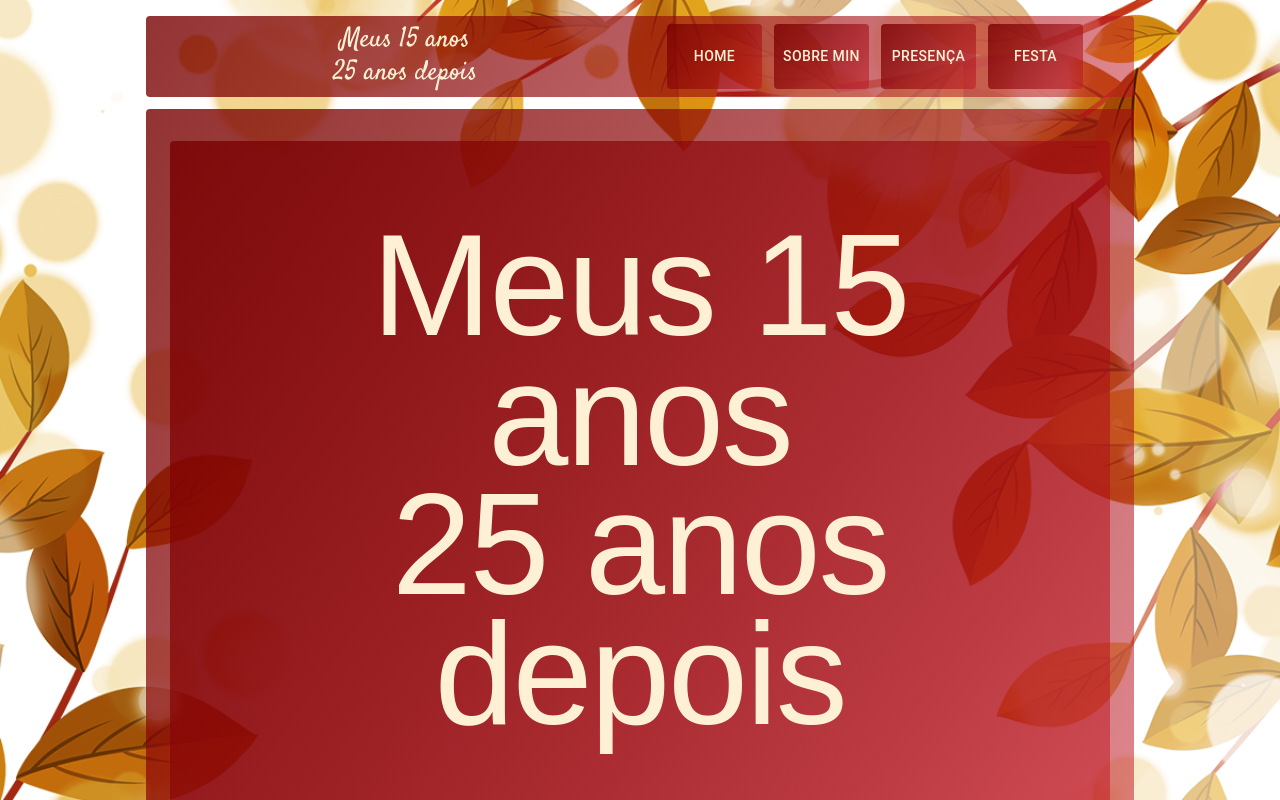
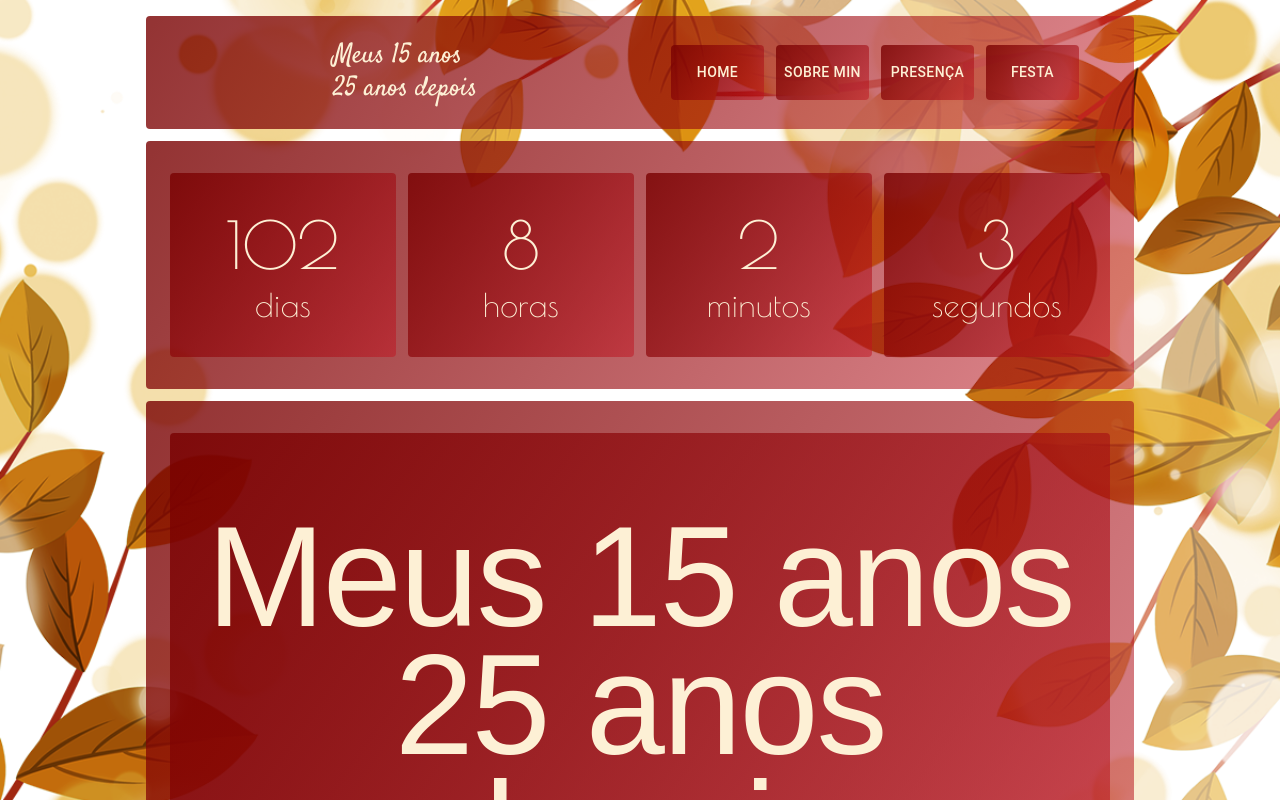
Before and after one commit to SidneyESSJr/meus-15-anos-25-anos-depois, a Next.js app: page / in a window 1280 px wide. Shown: the top 800 px of the page. Built offline with nearby package versions, Linux system fonts and the light colour scheme; a web font is replaced by a local one.

Commit message:
style: ajusta a responsividade do layout

```diff
--- a/src/app/components/header/header-frame.tsx
+++ b/src/app/components/header/header-frame.tsx
@@ -11,8 +11,7 @@ const HeaderFrameComponent = styled(
   gridTemplateColumns: "1fr 1fr",
   [theme.breakpoints.down("sm")]: {
     gridTemplateColumns: "1fr",
-    rowGap: Root.gapM,
-    padding: Root.gapL
+    padding: 0,
   },
 }));
 
--- a/src/app/components/header/header.tsx
+++ b/src/app/components/header/header.tsx
@@ -3,35 +3,40 @@ import NavButtonFrame from "../nav-button/nav-button-frame";
 import HeaderFrame from "./header-frame";
 import { Root } from "@/theme/globals";
 import Link from "next/link";
+import Image from "next/image";
+import NavContentFrame from "../nav-button/nav-content-frame";
 
 export default function Header() {
   return (
     <HeaderFrame>
-      <Box sx={{ textAlign: "center" }}>
+
+      <Box sx={{ margin: "auto", padding: "1rem" }}>
         <Typography variant="h2">Meus 15 anos</Typography>
         <Typography variant="h2">25 anos depois</Typography>
       </Box>
-      <Box
-        component={"nav"}
-        sx={{
-          display: "flex",
-          columnGap: Root.gapM,
-          justifyContent: "center",
-        }}
-      >
+
+      <NavContentFrame>
         <NavButtonFrame>
-          <Link href={""}>Home</Link>
+          <Link href={""}>
+            <Typography variant="button">Home</Typography>
+          </Link>
         </NavButtonFrame>
         <NavButtonFrame>
-          <Link href={""}>Sobre min</Link>
+          <Link href={""}>
+            <Typography variant="button">Sobre min</Typography>
+          </Link>
         </NavButtonFrame>
         <NavButtonFrame>
-          <Link href={""}>Presença</Link>
+          <Link href={""}>
+            <Typography variant="button">Presença</Typography>
+          </Link>
         </NavButtonFrame>
         <NavButtonFrame>
-          <Link href={""}>Festa</Link>
+          <Link href={""}>
+            <Typography variant="button">Festa</Typography>
+          </Link>
         </NavButtonFrame>
-      </Box>
+      </NavContentFrame>
     </HeaderFrame>
   );
 }
--- a/src/app/components/home/home-banner/banner.tsx
+++ b/src/app/components/home/home-banner/banner.tsx
@@ -7,35 +7,13 @@ import { theme } from "@/theme/theme";
 
 export default function Banner() {
   return (
-    <Container sx={{ padding: "2rem" }}>
+    <Container sx={{ padding: "2rem",   [theme.breakpoints.down("xs")]: {
+      padding: '.75rem'
+    }}}>
       <BannerFrame>
-        <Typography
-          variant="h1"
-          sx={{
-            [theme.breakpoints.down("md")]: {
-              fontSize: "7rem",
-            },
-            [theme.breakpoints.down("sm")]: {
-              fontSize: "5rem",
-            },
-          }}
-        >
-          Meus 15 anos
-        </Typography>
+        <Typography variant="h1">Meus 15 anos</Typography>
 
-        <Typography
-          variant="h1"
-          sx={{
-            [theme.breakpoints.down("md")]: {
-              fontSize: "7rem",
-            },
-            [theme.breakpoints.down("sm")]: {
-              fontSize: "5rem",
-            },
-          }}
-        >
-          25 anos depois
-        </Typography>
+        <Typography variant="h1">25 anos depois</Typography>
       </BannerFrame>
     </Container>
   );
--- a/src/app/components/home/home-display/display-frame.tsx
+++ b/src/app/components/home/home-display/display-frame.tsx
@@ -18,13 +18,11 @@ const DisplayFrameComponent = styled(
   gridTemplateColumns: "1fr 1fr 1fr 1fr",
   columnGap: Root.gapM,
   padding: Root.gapXl,
-  fontFamily: poiretOne.style.fontFamily,
-  fontSize: '6rem',
+
   textAlign: "center",
-  [theme.breakpoints.down("sm")]: {
-    gridTemplateColumns: "1fr",
-    fontSize: '6rem',
-    rowGap: Root.gapS
+  [theme.breakpoints.down("xs")]: {
+    columnGap: Root.gapS,
+    padding: Root.gapM,
   },
 }));
 
--- a/src/app/components/home/home-display/display.tsx
+++ b/src/app/components/home/home-display/display.tsx
@@ -1,12 +1,12 @@
 "use client";
 
+import { Typography } from "@mui/material";
 import Countdown from "react-countdown";
+import DisplayCounterFrame from "./display-couter-frame";
 import DisplayFrame from "./display-frame";
-import DisplayCounterFrame from "./display-couter-frame";
-import { Typography } from "@mui/material";
 
 export default function Display() {
-  const eventDate = new Date(2024, 8, 30, 21, 0, 0);
+  const eventDate = new Date(2024, 7, 31, 21, 0, 0);
 
   return (
     <DisplayFrame>
@@ -16,10 +16,10 @@ export default function Display() {
           intervalDelay={0}
           precision={3}
           renderer={({ days }) => {
-            return <span>{days}</span>;
+            return <Typography variant="h3">{days}</Typography>;
           }}
         ></Countdown>
-        <Typography variant="h4">Dias</Typography>
+        <Typography variant="h4">dias</Typography>
       </DisplayCounterFrame>
       <DisplayCounterFrame>
         <Countdown
@@ -27,10 +27,10 @@ export default function Display() {
           intervalDelay={0}
           precision={3}
           renderer={({ hours }) => {
-            return <span>{hours}</span>;
+            return <Typography variant="h3">{hours}</Typography>;
           }}
         ></Countdown>
-        <Typography variant="h4">Horas</Typography>
+        <Typography variant="h4">horas</Typography>
       </DisplayCounterFrame>
       <DisplayCounterFrame>
         <Countdown
@@ -38,10 +38,10 @@ export default function Display() {
           intervalDelay={0}
           precision={3}
           renderer={({ minutes }) => {
-            return <span>{minutes}</span>;
+            return <Typography variant="h3">{minutes}</Typography>;
           }}
         ></Countdown>
-        <Typography variant="h4">Minutos</Typography>
+        <Typography variant="h4">minutos</Typography>
       </DisplayCounterFrame>
       <DisplayCounterFrame>
         <Countdown
@@ -49,10 +49,10 @@ export default function Display() {
           intervalDelay={0}
           precision={3}
           renderer={({ seconds }) => {
-            return <span>{seconds}</span>;
+            return <Typography variant="h3">{seconds}</Typography>;
           }}
         ></Countdown>
-        <Typography variant="h4">Segundos</Typography>
+        <Typography variant="h4">segundos</Typography>
       </DisplayCounterFrame>
     </DisplayFrame>
   );
--- a/src/app/components/nav-button/nav-button-frame.tsx
+++ b/src/app/components/nav-button/nav-button-frame.tsx
@@ -11,8 +11,10 @@ const NavButtonFrameComponent = styled(
   background: `linear-gradient(${Root.backgroundColor})`,
   color: Root.textConstrast,
   padding: Root.insidePadding,
+  marginBlock: "auto",
   "&:hover": { backgroundColor: Root.primaryColor },
-  width: "95px",
+  minWidth: "93px",
+  height: "55px",
 }));
 
 export default function NavButtonFrame({ children }: { children?: ReactNode }) {
--- /dev/null
+++ b/src/app/components/nav-button/nav-content-frame.tsx
@@ -0,0 +1,31 @@
+"use client";
+
+import { Root } from "@/theme/globals";
+import { theme } from "@/theme/theme";
+import { Box, styled } from "@mui/material";
+import { ReactNode } from "react";
+
+const NavContentFrameComponent = styled(
+  Box,
+  {}
+)(({}) => ({
+  display: "flex",
+  columnGap: Root.gapM,
+  justifyContent: "center",
+  [theme.breakpoints.down("sm")]: {
+    columnGap: Root.gapS,
+    padding: Root.gapM,
+  },
+}));
+
+export default function NavContentFrame({
+  children,
+}: {
+  children?: ReactNode;
+}) {
+  return (
+    <NavContentFrameComponent component={"nav"}>
+      {children}
+    </NavContentFrameComponent>
+  );
+}
--- a/src/app/layout.tsx
+++ b/src/app/layout.tsx
@@ -1,7 +1,8 @@
 import type { Metadata } from "next";
+import Header from "./components/header/header";
+import Display from "./components/home/home-display/display";
 import "./globals.css";
 import ThemeRegistry from "./ThemeRegistry";
-import Header from "./components/header/header";
 
 export const metadata: Metadata = {
   title: "Meus 15 anos 25 anos depois",
@@ -18,6 +19,7 @@ export default function RootLayout({
       <ThemeRegistry>
         <body>
           <Header />
+          <Display />
           {children}
         </body>
       </ThemeRegistry>
--- a/src/app/page.tsx
+++ b/src/app/page.tsx
@@ -5,7 +5,7 @@ export default function Home() {
   return (
     <main>
       <Banner />
-      <Display />
+
     </main>
   );
 }
--- a/src/theme/theme.ts
+++ b/src/theme/theme.ts
@@ -1,7 +1,13 @@
-import { createTheme } from "@mui/material";
+import { createTheme, responsiveFontSizes } from "@mui/material";
 
-import { Satisfy, Monsieur_La_Doulaise } from "next/font/google";
+import { Monsieur_La_Doulaise, Poiret_One, Satisfy } from "next/font/google";
 import { Root } from "./globals";
+
+const poiretOne = Poiret_One({
+  weight: ["400"],
+  display: "swap",
+  subsets: ["latin"],
+});
 
 const satisfy = Satisfy({
   subsets: ["latin"],
@@ -15,7 +21,7 @@ const monsieur = Monsieur_La_Doulaise({
   display: "swap",
 });
 
-export const theme = createTheme({
+export let theme = createTheme({
   palette: {
     primary: {
       main: "#780000",
@@ -27,23 +33,30 @@ export const theme = createTheme({
     },
   },
   typography: {
+    h1: {
+      fontFamily: monsieur.style.fontFamily,
+      fontSize: "9rem",
+      color: Root.textConstrast,
+      lineHeight: 0.9,
+    },
     h2: {
       fontFamily: satisfy.style.fontFamily,
       fontSize: "1.7rem",
       color: Root.textConstrast,
     },
-    h1: {
-      fontFamily: monsieur.style.fontFamily,
-      fontSize: "9rem",
-      color: Root.textConstrast,
-      lineHeight: 0.9
-
+    h3: {
+      fontFamily: poiretOne.style.fontFamily,
+      fontSize: "4rem",
+    },
+    h4: {
+      fontFamily: poiretOne.style.fontFamily,
+      fontSize: "2rem",
     },
   },
   breakpoints: {
     values: {
-      xs: 0,
-      sm: 650,
+      xs: 550,
+      sm: 730,
       md: 960,
       lg: 1280,
       xl: 1920,
@@ -58,9 +71,15 @@ export const theme = createTheme({
           borderRadius: Root.gapS,
           border: "none",
           display: "grid",
-          marginBottom: Root.gapM
+          marginBottom: Root.gapM,
         },
       },
     },
   },
 });
+
+theme = responsiveFontSizes(theme, {
+  breakpoints: ["sm", "md"],
+  factor: 2,
+  variants: ["h1", "h3", "h4", "button"],
+});
```
Also changed, not shown: 1 other file (tests, documents, lock files or other folders).
